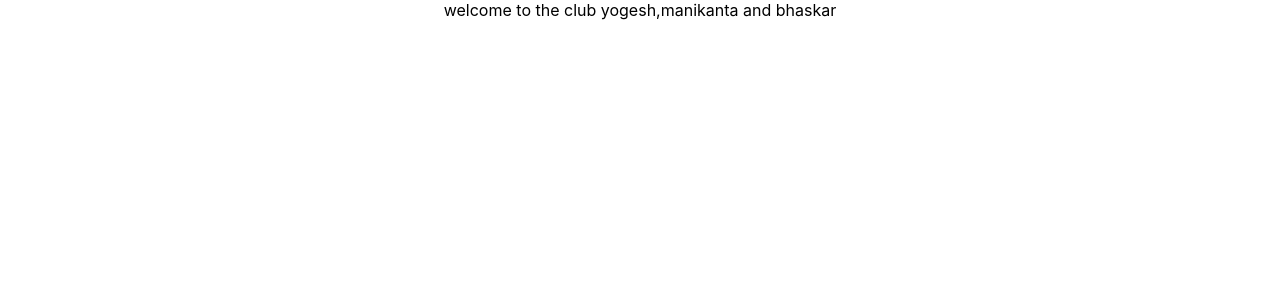
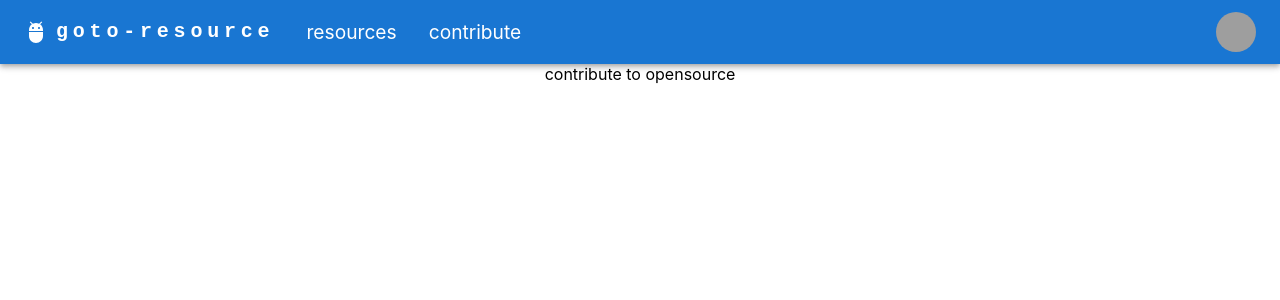
Before and after one commit to VenkataBhaskarr/goto-resource, a React (Create React App) app in the folder frontend/gotoresource/: page /Contribute.js in a window 1280 px wide. Shown: the top 300 px of the page. Built offline with nearby package versions, Linux system fonts and the light colour scheme; grey boxes are pictures that could not be loaded.

Commit message:
updated user interface

```diff
--- a/frontend/gotoresource/package.json
+++ b/frontend/gotoresource/package.json
@@ -3,11 +3,16 @@
   "version": "0.1.0",
   "private": true,
   "dependencies": {
+    "@emotion/react": "^11.10.5",
+    "@emotion/styled": "^11.10.5",
+    "@mui/icons-material": "^5.11.0",
+    "@mui/material": "^5.11.6",
     "@testing-library/jest-dom": "^5.16.5",
     "@testing-library/react": "^13.4.0",
     "@testing-library/user-event": "^13.5.0",
     "react": "^18.2.0",
     "react-dom": "^18.2.0",
+    "react-router-dom": "^6.8.0",
     "react-scripts": "5.0.1",
     "web-vitals": "^2.1.4"
   },
--- a/frontend/gotoresource/src/App.js
+++ b/frontend/gotoresource/src/App.js
@@ -1,10 +1,26 @@
-import logo from './logo.svg';
 import './App.css';
+import ResponsiveAppBar from './components/ResponsiveAppBar';
+import Contribute from './components/Contribute';
+import About from './components/About';
+import {Route,Routes} from "react-router-dom"
+import Home from "./components/Home"
 
 function App() {
   return (
     <div className="App">
-       welcome to the club yogesh,manikanta and bhaskar
+       <ResponsiveAppBar />
+       <Routes>
+         <Route exact path="/" element = {<Home />}> </Route>
+         <Route exact path = "/About.js" element={<About />}> </Route>
+         <Route exact path = "/Contribute.js" element={<Contribute />}> </Route>
+       </Routes>
+
+         {/* <Navbar />
+
+         <Routes>
+              <Route path="/Contribute.js" element={<Contribute />}></Route>
+              {/* <Route path="https://youtube.com" element={<About />}></Route> */}
+         {/* </Routes> */}
     </div>
   );
 }
--- /dev/null
+++ b/frontend/gotoresource/src/components/About.js
@@ -0,0 +1,7 @@
+export default function About(){
+    return(
+        <div>
+            i am about
+        </div>
+    )
+}
--- /dev/null
+++ b/frontend/gotoresource/src/components/Contribute.js
@@ -0,0 +1,7 @@
+export default function Contribute(){
+    return(
+        <div>
+            contribute to opensource
+        </div>
+    )
+}
--- /dev/null
+++ b/frontend/gotoresource/src/components/Home.js
@@ -0,0 +1,7 @@
+export default function Home(){
+    return(
+        <div>
+            I am home bhaskar lovee
+        </div>
+    )
+}
--- /dev/null
+++ b/frontend/gotoresource/src/components/ResponsiveAppBar.js
@@ -0,0 +1,189 @@
+import * as React from 'react';
+import AppBar from '@mui/material/AppBar';
+import Box from '@mui/material/Box';
+import Toolbar from '@mui/material/Toolbar';
+import IconButton from '@mui/material/IconButton';
+import Typography from '@mui/material/Typography';
+import Menu from '@mui/material/Menu';
+import MenuIcon from '@mui/icons-material/Menu';
+import Container from '@mui/material/Container';
+import Avatar from '@mui/material/Avatar';
+import Button from '@mui/material/Button';
+import Tooltip from '@mui/material/Tooltip';
+import MenuItem from '@mui/material/MenuItem';
+import AdbIcon from '@mui/icons-material/Adb';
+import {Link} from "react-router-dom"
+import Contribute from "./Contribute"
+import About from "./About"
+import "../static/items.css"
+
+const pages = ['resources', 'contribute'];
+const pageRouting = [{
+  name : 'resources',
+  link : '/About.js'
+},{
+  name : 'contribute',
+  link : '/Contribute.js'
+}]
+const settings = ['We', 'Love and', 'Value our', 'Community 🖤'];
+
+function ResponsiveAppBar() {
+
+  const [anchorElNav, setAnchorElNav] = React.useState(null);
+  const [anchorElUser, setAnchorElUser] = React.useState(null);
+
+  const handleOpenNavMenu = (event) => {
+    setAnchorElNav(event.currentTarget);
+  };
+  const handleOpenUserMenu = (event) => {
+    setAnchorElUser(event.currentTarget);
+  };
+
+  const handleCloseNavMenu = () => {
+    setAnchorElNav(null);
+  };
+
+  const handleCloseUserMenu = () => {
+    setAnchorElUser(null);
+  };
+
+  return (
+    <AppBar position="static">
+      <Container maxWidth="xl">
+        <Toolbar disableGutters>
+          <AdbIcon sx={{ display: { xs: 'none', md: 'flex' }, mr: 1 }} />
+          <Typography
+            variant="h6"
+            noWrap
+            component="a"
+            href="/"
+            sx={{
+              mr: 2,
+              display: { xs: 'none', md: 'flex' },
+              fontFamily: 'monospace',
+              fontWeight: 700,
+              letterSpacing: '.3rem',
+              color: 'inherit',
+              textDecoration: 'none',
+            }}
+          >
+            goto-resource
+          </Typography>
+
+          <Box sx={{ flexGrow: 1, display: { xs: 'flex', md: 'none' } }}>
+            <IconButton
+              size="large"
+              aria-label="account of current user"
+              aria-controls="menu-appbar"
+              aria-haspopup="true"
+              onClick={handleOpenNavMenu}
+              color="inherit"
+            >
+              <MenuIcon />
+            </IconButton>
+            <Menu
+              id="menu-appbar"
+              anchorEl={anchorElNav}
+              anchorOrigin={{
+                vertical: 'bottom',
+                horizontal: 'left',
+              }}
+              keepMounted
+              transformOrigin={{
+                vertical: 'top',
+                horizontal: 'left',
+              }}
+              open={Boolean(anchorElNav)}
+              onClose={handleCloseNavMenu}
+              sx={{
+                display: { xs: 'block', md: 'none' },
+              }}
+            >
+              {pageRouting.map((page) => (
+                <MenuItem key={page.name} onClick={handleCloseNavMenu}>
+                  <Typography textAlign="center">
+                     <Button href={page.link}
+                             key={page.name}
+                             onClick={handleCloseNavMenu}
+                             sx={{ my: 2, color: 'black', display: 'block' }}
+                                                                               >
+                             {page.name}
+                      </Button>
+                  </Typography>
+                </MenuItem>
+              ))}
+            </Menu>
+          </Box>
+          <AdbIcon sx={{ display: { xs: 'flex', md: 'none' }, mr: 1 }} />
+          <Typography
+            variant="h5"
+            noWrap
+            component="a"
+            href="/"
+            sx={{
+              mr: 2,
+              display: { xs: 'flex', md: 'none' },
+              flexGrow: 1,
+              fontFamily: 'monospace',
+              fontWeight: 700,
+              letterSpacing: '.3rem',
+              color: 'inherit',
+              textDecoration: 'none',
+            }}
+          >
+            goto-resource
+          </Typography>
+          <Box sx={{ flexGrow: 1, display: { xs: 'none', md: 'flex' } }}>
+
+            {pageRouting.map((page) => (
+              // <Button
+              //   key={page.name}
+              //   onClick={handleCloseNavMenu}
+              //   sx={{ my: 2, color: 'white', display: 'block' }}>
+
+              //   {page.name}
+              // </Button>
+
+                   <Link to={page.link} className="bot">
+                         {page.name}
+                   </Link>
+
+            ))}
+
+          </Box>
+
+          <Box sx={{ flexGrow: 0 }}>
+            <Tooltip >
+              <IconButton onClick={handleOpenUserMenu} sx={{ p: 0 }}>
+                <Avatar alt="Rommunity" src="love.png" />
+              </IconButton>
+            </Tooltip>
+            <Menu
+              sx={{ mt: '45px' }}
+              id="menu-appbar"
+              anchorEl={anchorElUser}
+              anchorOrigin={{
+                vertical: 'top',
+                horizontal: 'right',
+              }}
+              keepMounted
+              transformOrigin={{
+                vertical: 'top',
+                horizontal: 'right',
+              }}
+              open={Boolean(anchorElUser)}
+              onClose={handleCloseUserMenu}
+            >
+              {settings.map((setting) => (
+                <MenuItem key={setting} onClick={handleCloseUserMenu}>
+                  <Typography textAlign="center">{setting}</Typography>
+                </MenuItem>
+              ))}
+            </Menu>
+          </Box>
+        </Toolbar>
+      </Container>
+    </AppBar>
+  );
+}
+export default ResponsiveAppBar;
--- a/frontend/gotoresource/src/index.js
+++ b/frontend/gotoresource/src/index.js
@@ -3,11 +3,14 @@ import ReactDOM from 'react-dom/client';
 import './index.css';
 import App from './App';
 import reportWebVitals from './reportWebVitals';
+import {BrowserRouter} from 'react-router-dom';
 
 const root = ReactDOM.createRoot(document.getElementById('root'));
 root.render(
   <React.StrictMode>
-    <App />
+    <BrowserRouter>
+       <App />
+    </BrowserRouter>
   </React.StrictMode>
 );
 
--- /dev/null
+++ b/frontend/gotoresource/src/static/items.css
@@ -0,0 +1,10 @@
+.bot{
+    color : white;
+    text-decoration: none;
+    padding: 1rem;
+    font-size: 1.2rem;
+}
+.bot:hover{
+    color : rgb(197, 197, 197);
+
+}
```
Also changed, not shown: 1 other file (tests, documents, lock files or other folders).
